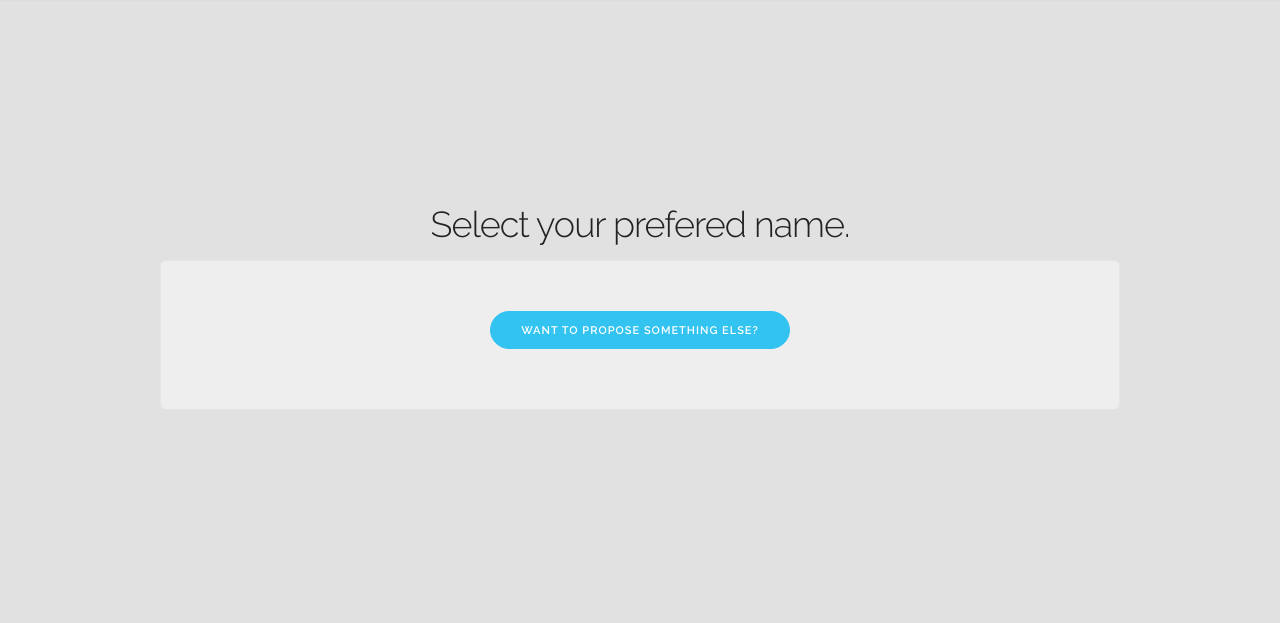
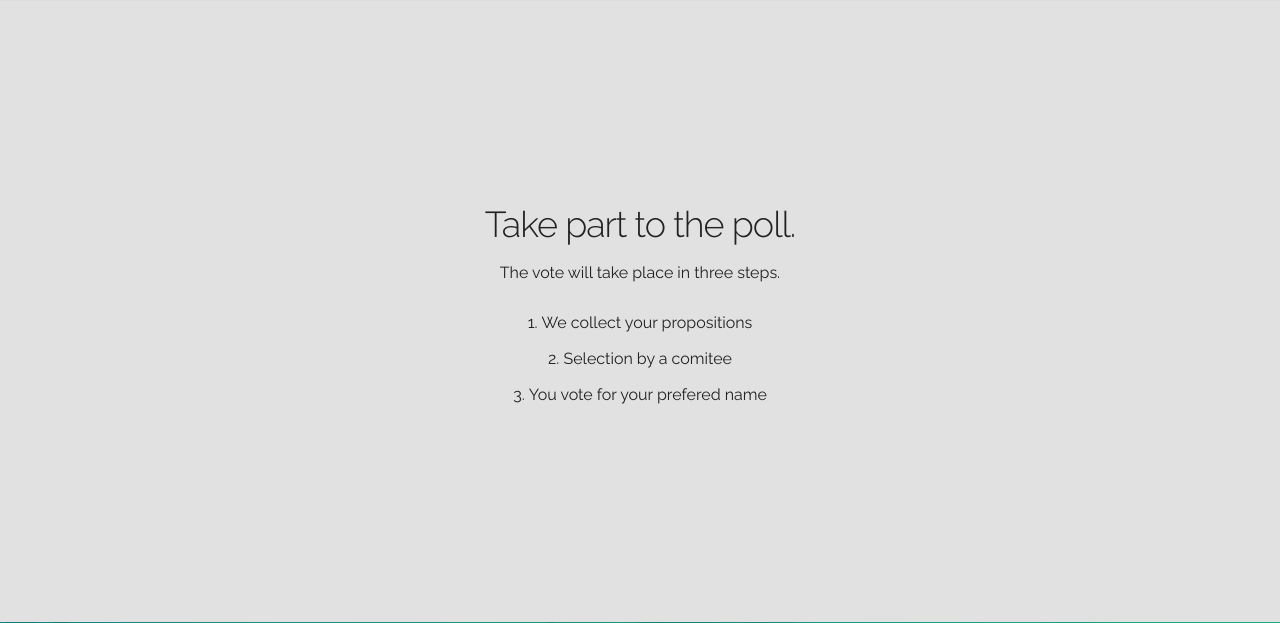
Before and after one commit to geokrety/GeoKrety-mole-name, a Python web app: template app/templates/index.html in a window 1280 px wide. Shown: the part 1190-1813 px from the top of the page. Run offline with Jinja, Linux system fonts and the light colour scheme; the template is opened without the code that fills it, so the values that code supplies are empty; some libraries are stand-ins or nearby versions.

Commit message:
Use a variable to select poll step

```diff
--- a/app/main.py
+++ b/app/main.py
@@ -85,6 +85,10 @@
     if db is not None:
         db.close()
 
+@app.context_processor
+def inject_user():
+    config = get_config()
+    return dict(vote_step=config.get('VOTE_STEP', 1))
 
 def query_db(query, args=(), one=False):
     cur = get_db().execute(query, args)
--- a/app/templates/index.html
+++ b/app/templates/index.html
@@ -21,17 +21,27 @@
     <a class="button button-primary" href="#vote">{{_('I want to vote!')}}</a>
   </div>
 </div>
-
+{%set step=1%}
 <a id="vote"></a>
 <div class="section">
   <div class="container">
-    <h3 class="section-heading">{{_('Select your prefered name.')}}</h3>
+    <h3 class="section-heading">{{_('Take part to the poll.')}}</h3>
+
+    <p>{{_('The vote will take place in three steps.')}}</p>
+    <ol>
+      <li>{% if vote_step == '1' %}<b>&#8594;{% endif %}{{_('We collect your propositions')}}{% if vote_step == '1' %}&#8592;</b>{% endif %}</li>
+      <li>{% if vote_step == '2' %}<b>&#8594;{% endif %}{{_('Selection by a comitee')}}{% if vote_step == '2' %}&#8592;</b>{% endif %}</li>
+      <li>{% if vote_step == '3' %}<b>&#8594;{% endif %}{{_('You vote for your prefered name')}}{% if vote_step == '3' %}&#8592;</b>{% endif %}</li>
+    </ol>
+
     <div class="row">
       {% for value in names %}
       <div class="one-third column value mole-name">
         <h2 class="value-multiplier">{{value.name}}</h2>
+        {% if vote_step == '3' %}
         <h5 class="value-heading">{{'%0.2f'| format(value.rate|float)}}%</h5>
         <a class="button button-primary" href="{{url_for('vote', name=value.name)}}">{{_('Vote')}}</a>
+        {% endif %}
       </div>
       {% if loop.index is divisibleby(3) %}
     </div>
@@ -39,11 +49,13 @@
       {% endif %}
       {% endfor %}
     </div>
+    {% if vote_step == '1' %}
     <div class="row">
       <div class="column value mole-name">
         <a class="button button-primary" href="{{url_for('propose_name')}}">{{_('Want to propose something else?')}}</a>
       </div>
     </div>
+    {% endif %}
   </div>
 </div>
 
```
